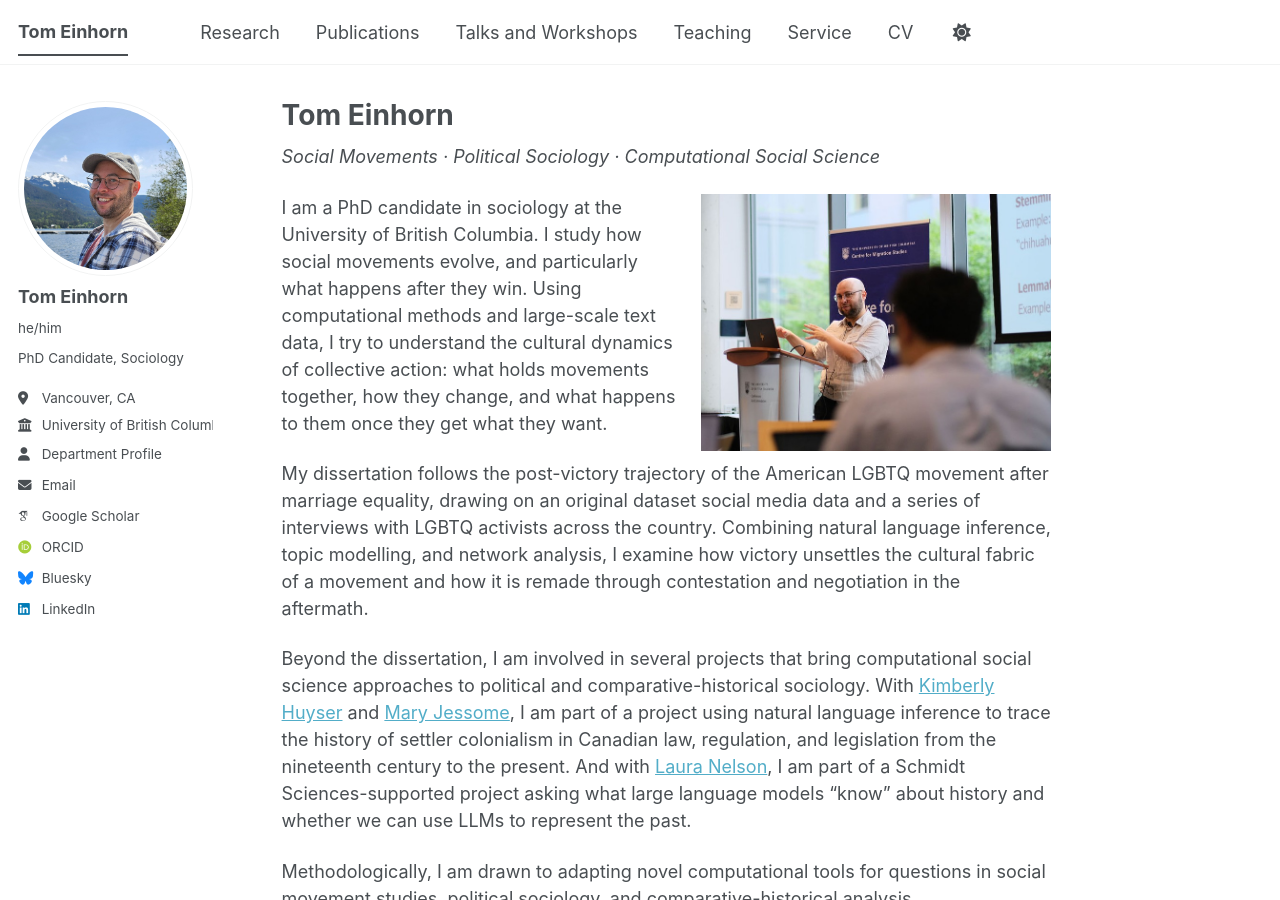
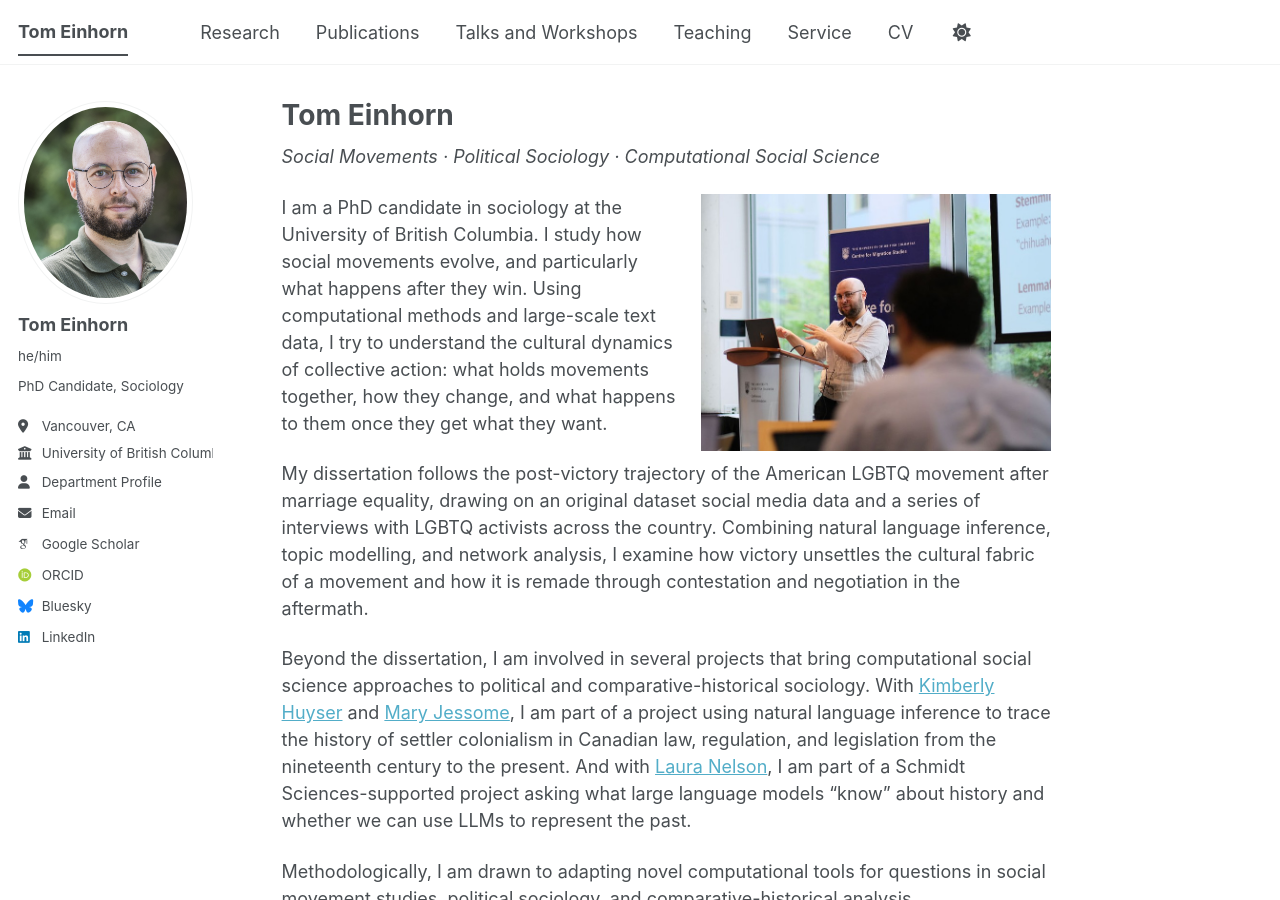
Before and after one commit to TomEinhorn/tomeinhorn.github.io, a Jekyll site: the page built from _pages/about.md, in a window 1280 px wide and 900 px high. Built offline with Jekyll 4.4.1, drawn with Linux system fonts in a browser that asks for light colours; some web fonts are replaced; a script bundle is joined from its source files by our own code; library files that are not in the unit come from our copies.

Commit message:
Update author avatar image in config file

```diff
--- a/_config.yml
+++ b/_config.yml
@@ -22,7 +22,7 @@ repository               : "tomeinhorn/tomeinhorn.github.io" #"academicpages/aca
 #               Additional customization can be done by editing /_includes/author-profile.html
 author:
   # Biographic information
-  avatar           : "profile_pic.JPG"
+  avatar           : "color_lowres_crop.jpg"
   name             : "Tom Einhorn"
   pronouns         : "he/him"
   bio              : "PhD Candidate, Sociology"
```
